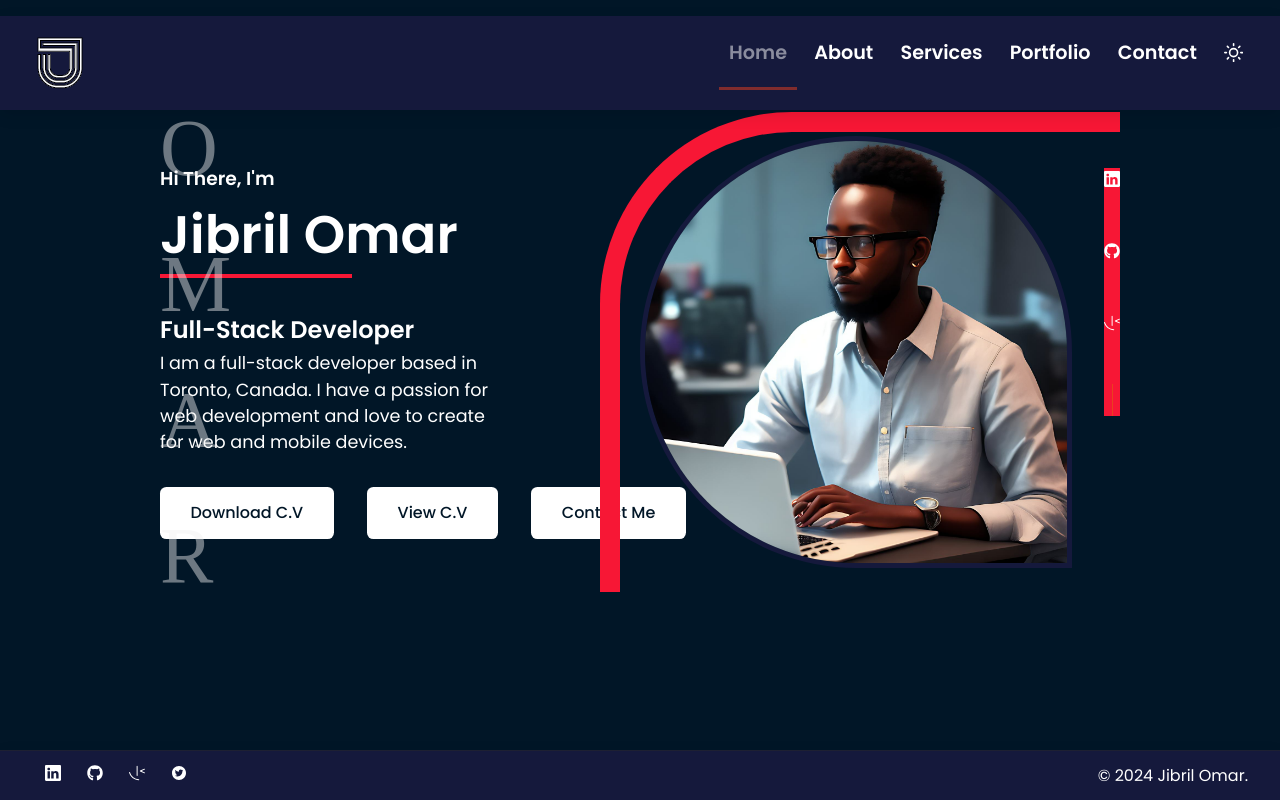
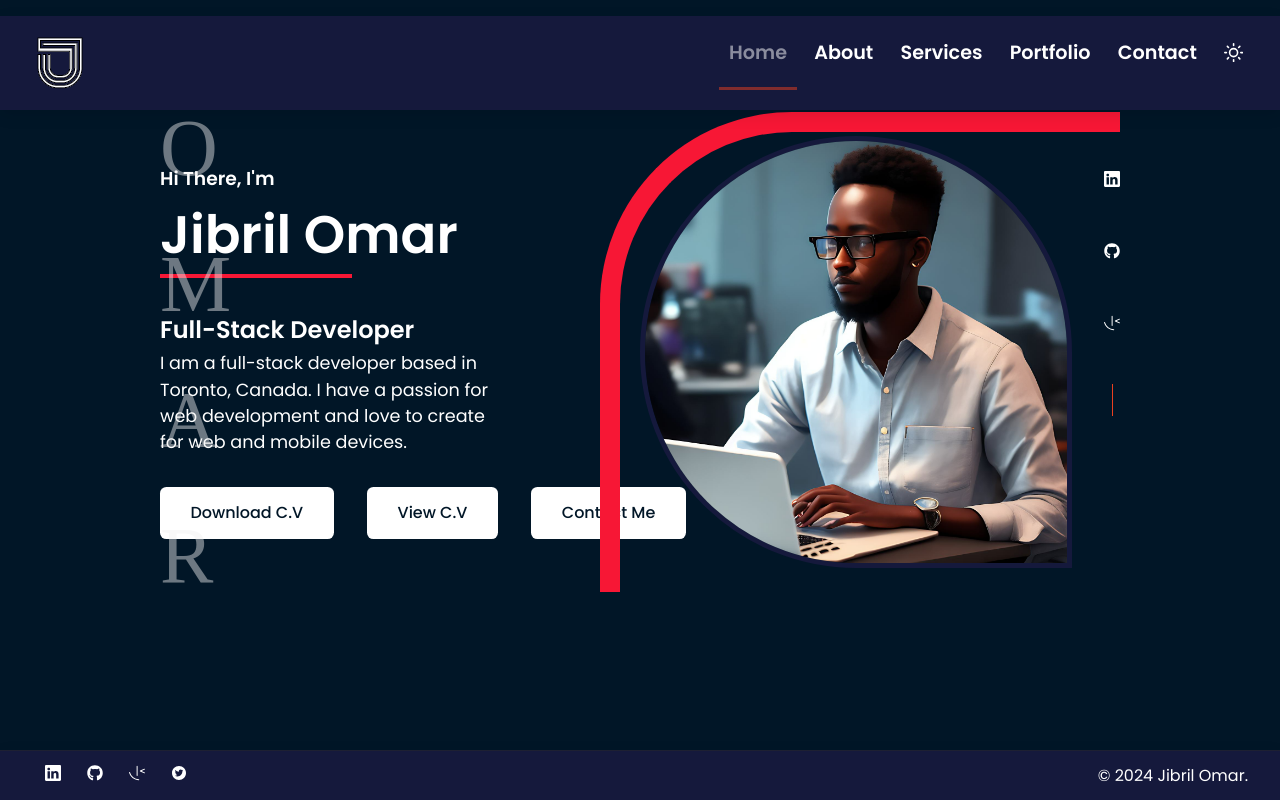
Before and after one commit to jibrilosman/portfolio-router, a React (Create React App) app: page / in a window 1280 px wide. In both pictures the pointer is over the element 1112 px from the left and 292 px from the top of the page. Built offline with nearby package versions, Linux system fonts and the light colour scheme; a web font is replaced by a local one.

Commit message:
Update Header.css

```diff
--- a/src/pages/home/Header.css
+++ b/src/pages/home/Header.css
@@ -98,7 +98,7 @@ header {
     background: var(--color-btn);
 }
 .header__socials:hover{
-     background: #f71735;
+     color: var(--color-bg1);
 }
 .header-place-holder > h1 {
     font-family: 'Londrina Outline', cursive;
```
